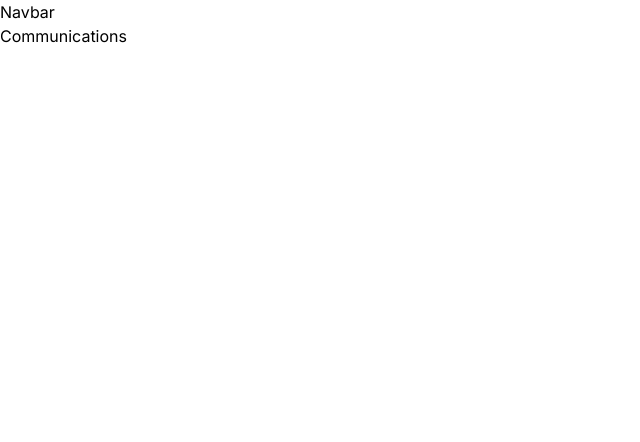
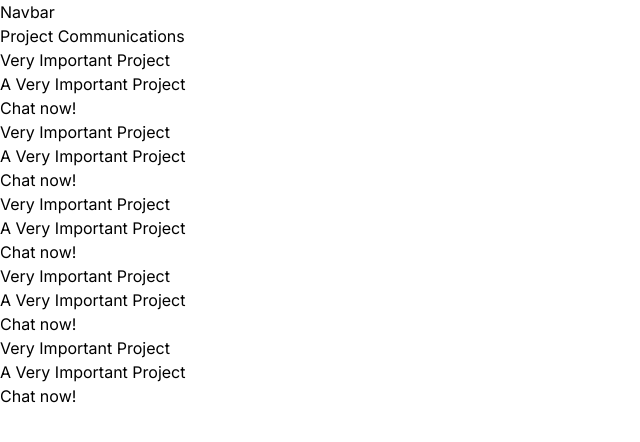
Before and after one commit to ragikan/fep-frontend, a Next.js app: page /professor/communications in a window 1280 px wide. Shown: the top 442 px of the page, without its empty margins (0-640 px from the left). Built offline with nearby package versions, Linux system fonts and the light colour scheme.

Commit message:
Communications_page_added

```diff
--- a/app/professor/communications/page.tsx
+++ b/app/professor/communications/page.tsx
@@ -1,7 +1,28 @@
+'use client'
 import React from "react";
+import { useState } from 'react';
+
+
+const Project = () =>{
+  const [title,setTitle]= useState("Very Important Project");
+  const [desc,setDesc]= useState("A Very Important Project");
+  return <li>
+    <h3>{title}</h3>
+    <p>{desc}</p>
+    <button>Chat now!</button>
+  </li>
+}
 
 const Communications = () => {
-  return <>Communications</>;
+  return <>Project Communications
+  <ul>
+    <Project />
+    <Project />
+    <Project />
+    <Project />
+    <Project />
+  </ul>
+  </>;
 };
 
 export default Communications;
--- a/app/professor/manage-applications/page.tsx
+++ /dev/null
@@ -1,7 +0,0 @@
-import React from "react";
-
-const ManageApplications = () => {
-  return <div>ManageApplications</div>;
-};
-
-export default ManageApplications;
```
